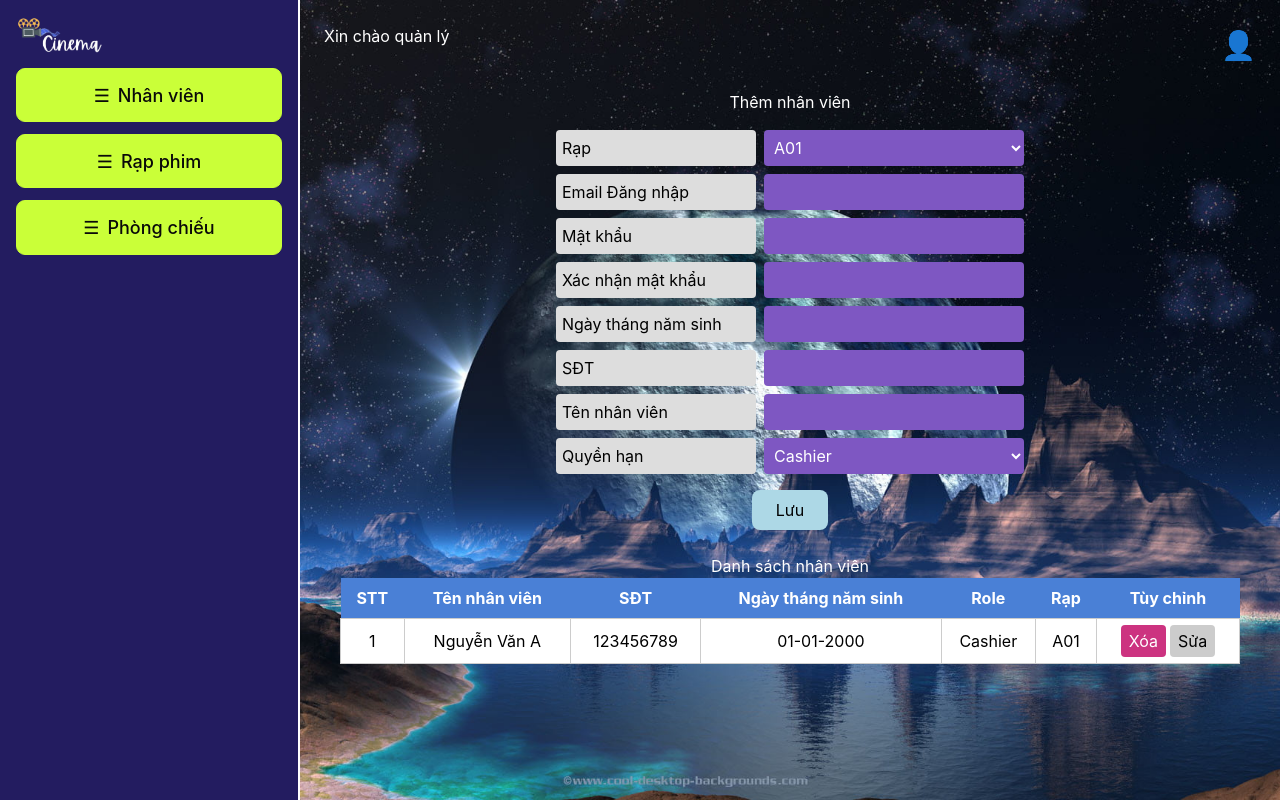
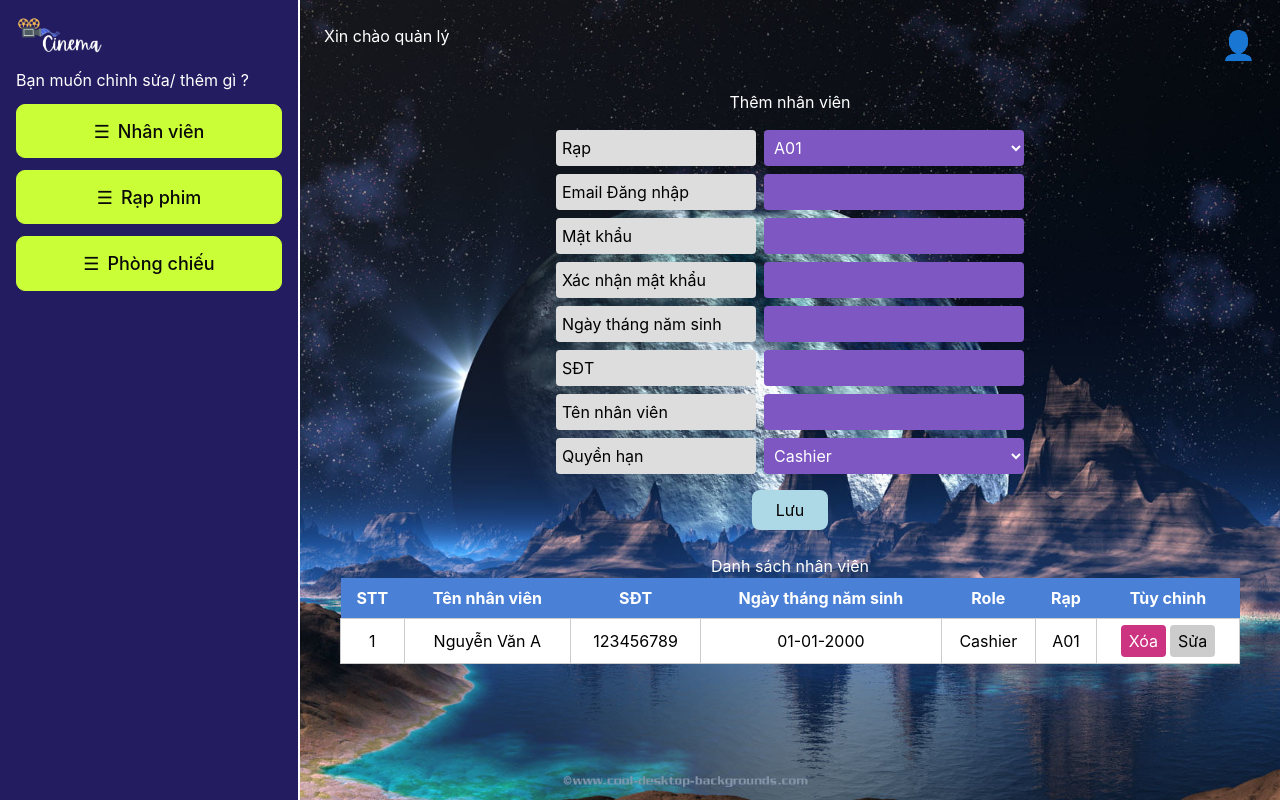
Before and after one commit to duc19092005/CinemaProject, a React (Create React App) app in the folder frontend/: page / in a window 1280 px wide. Built offline with nearby package versions, Linux system fonts and the light colour scheme.

Commit message:
update_lại_thêm_text_hướng_dẫn_chức_năng

```diff
--- a/frontend/src/QL_Nhanvien_CSVC/homeQLRạp.tsx
+++ b/frontend/src/QL_Nhanvien_CSVC/homeQLRạp.tsx
@@ -1,7 +1,6 @@
 import React, { useState } from "react";
 import './style.css';
 
-// Define interfaces for better type checking and readability
 interface Staff {
   email: string;
   password?: string;
@@ -174,6 +173,7 @@ export default function QuanLy() {
         <div style={{ display: "flex", alignItems: "center" }}>
           <img src="/images/logocinema1.png" alt="Logo" style={{ height: "40px", marginRight: "8px" }} />
         </div>
+        <h3>Bạn muốn chỉnh sửa/ thêm gì ?</h3>
         <button onClick={() => setActiveTab("nhanvien")} className="button2">
           <span style={{ fontSize: "18px", marginRight: "8px" }}>☰</span> Nhân viên
         </button>
```
